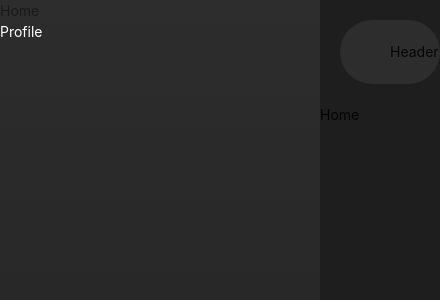
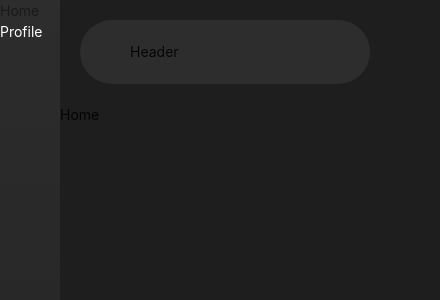
Before and after one commit to BaitemirAsanbaev/crypto-wallet-frontend, a React (Vite) app: page / in a window 390 px wide. Shown: the top 300 px of the page, 440 px wide, since content can reach past the window. Built offline with nearby package versions, Linux system fonts and the light colour scheme.

Commit message:
responsive

```diff
--- a/src/App.tsx
+++ b/src/App.tsx
@@ -7,14 +7,15 @@ import {NotFoundPage} from "./pages/not-found-page.tsx";
 import {Layout} from "antd";
 import {Content, Header} from "antd/es/layout/layout";
 import Sider from "antd/es/layout/Sider";
+
 export const App = () => {
 
     return <div className='App'>
-        <Layout hasSider>
-            <Sider className='sider' width={'320px'}>
+        <Layout hasSider className='cont'>
+            <Sider className='sider' width='320px' breakpoint='md' collapsedWidth={'60px'}>
                 <Sidebar/>
             </Sider>
-            <Layout  className='not-sider'>
+            <Layout className='not-sider'>
                 <Header className='header'>Header</Header>
                 <Content className='content'>
                     <Routes>
--- a/src/index.scss
+++ b/src/index.scss
@@ -14,21 +14,32 @@
 }
 
 body {
-  background-color: $dark-grey !important;
+  background-color: $dark-grey;
   color: #fff;
 }
 
 .App {
   height: 100vh;
   display: flex;
-
+  .cont{
+    background-color: $dark-grey;
+  }
   .sider {
     background: linear-gradient($grey, $dark-grey);
+    overflow: auto;
+    height: 100vh;
+    position: fixed;
+    left: 0;
+    top: 0;
+    bottom: 0;
   }
 
   .not-sider {
     background-color: $dark-grey;
+    margin-left: 320px;
+    transition: .1s ease-in-out;
   }
+
 
   .header {
     background: $grey;
@@ -40,3 +51,10 @@ body {
     background: $dark-grey;
   }
 }
+@media (max-width:767px) {
+  .App{
+    .not-sider{
+      margin-left: 60px;
+    }
+  }
+}
```
